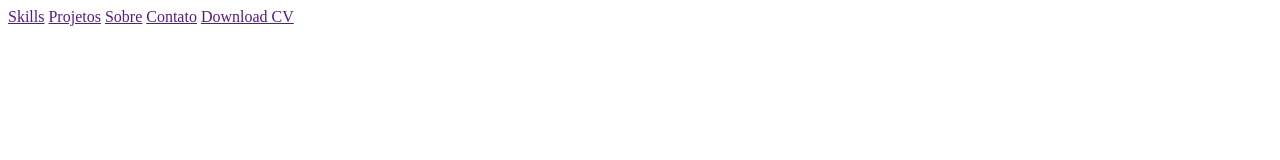
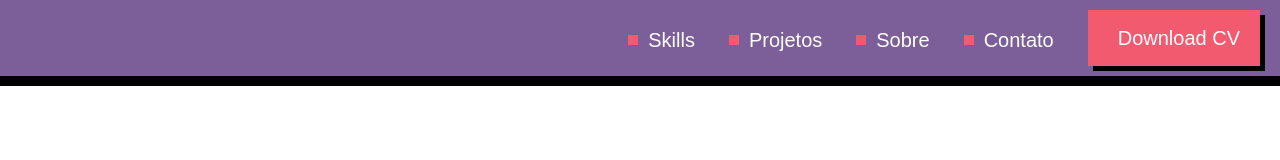
Before and after one commit to mariopslib/HTML-e-CSS-Feliz, a plain HTML site: page index.html in a window 1280 px wide. Drawn offline with Linux system fonts and the light colour scheme; the site is published under a folder, as on GitHub Pages, so addresses that start at the root find nothing.

Commit message:
correção importação css

```diff
--- a/index.html
+++ b/index.html
@@ -8,8 +8,8 @@
     <title>Mario Neto</title>
 
 
-    <link rel="stylesheet" href="/css/reset.css">
-    <link rel="stylesheet" href="/css/estilo.css">
+    <link rel="stylesheet" href="css/reset.css">
+    <link rel="stylesheet" href="css/estilo.css">
 </head>
 
 <body>
```
